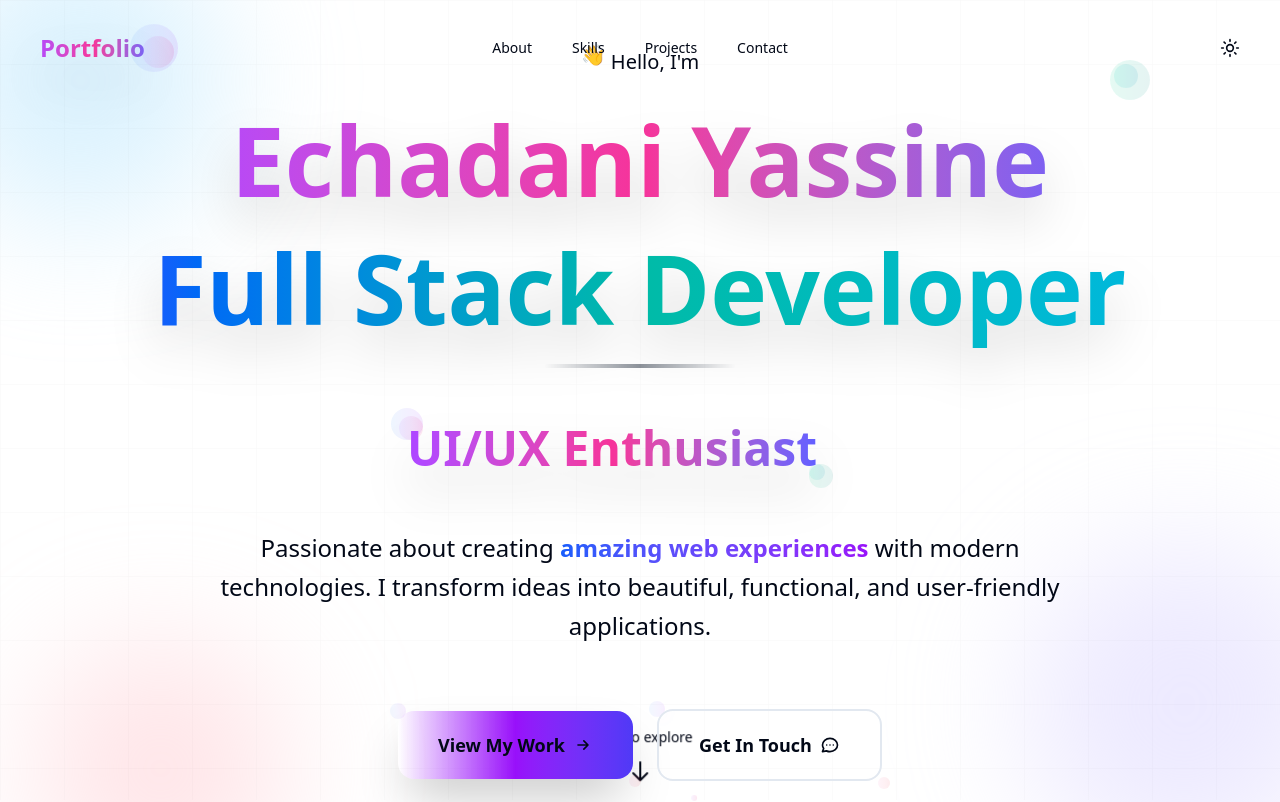
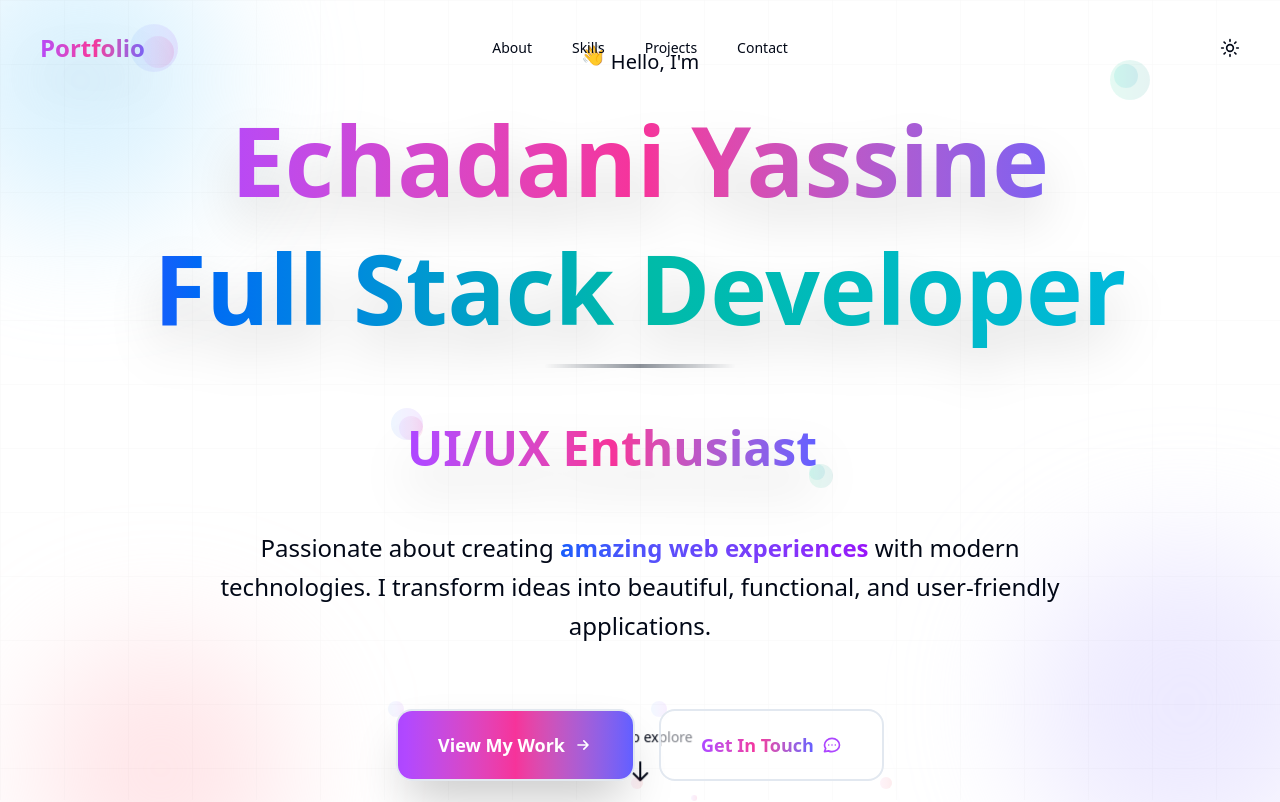
Before and after one commit to echadaniYassine/next-port, a Next.js app: page / in a window 1280 px wide. Shown: the top 802 px of the page. Built offline with nearby package versions, Linux system fonts and the light colour scheme.

Commit message:
Refactor About and Hero components; update package-lock.json

```diff
--- a/src/components/About.tsx
+++ b/src/components/About.tsx
@@ -67,6 +67,9 @@ export default function About() {
             <div className="inline-block">
               <h2 className="text-3xl md:text-4xl font-bold text-foreground mb-4">About Me</h2>
               <div className="w-24 h-1 bg-gradient-to-r from-blue-600 to-purple-600 mx-auto rounded-full" />
+               {/* <div className="flex justify-center">
+                <div className="w-32 md:w-48 h-1 bg-gradient-to-r from-transparent via-gray-800 dark:via-white to-transparent animate-pulse rounded-full shadow-lg shadow-gray-800/30 dark:shadow-white/20" />
+              </div> */}
             </div>
           </SectionDecorator>
           <p className="mt-6 text-lg text-muted-foreground max-w-2xl mx-auto">
--- a/src/components/Hero.tsx
+++ b/src/components/Hero.tsx
@@ -75,8 +75,8 @@ export default function Hero() {
               </h1>
 
               <div className="flex justify-center">
-          <div className="w-32 md:w-48 h-1 bg-gradient-to-r from-transparent via-gray-800 dark:via-white to-transparent animate-pulse rounded-full shadow-lg shadow-gray-800/30 dark:shadow-white/20" />
-        </div>
+                <div className="w-32 md:w-48 h-1 bg-gradient-to-r from-transparent via-gray-800 dark:via-white to-transparent animate-pulse rounded-full shadow-lg shadow-gray-800/30 dark:shadow-white/20" />
+              </div>
             </div>
 
 
@@ -120,20 +120,57 @@ export default function Hero() {
             </p>
           </div>
 
-          {/* CTA Buttons */}
+          { /* CTA Buttons */}
+
           <div className="flex flex-col sm:flex-row gap-6 justify-center items-center pt-8 animate-fade-in [animation-delay:0.8s]">
             <SectionDecorator variant="card">
               <button
                 onClick={scrollToProjects}
-                className="group relative px-10 py-5 bg-gradient-to-r from-primary via-purple-600 to-indigo-600 text-primary-foreground font-bold text-lg rounded-2xl shadow-2xl transition-all duration-500 hover:shadow-primary/25 hover:shadow-2xl hover:scale-105 focus:outline-none focus:ring-4 focus:ring-primary/30 min-w-[220px] overflow-hidden"
+                className="
+        group
+        relative
+        px-10 py-5
+        border-2 border-purple-500
+        font-bold text-lg rounded-2xl
+        shadow-2xl transition-all duration-500
+        hover:shadow-purple-500/25 hover:shadow-2xl hover:scale-105
+        focus:outline-none focus:ring-4 focus:ring-purple-500/30
+        min-w-[220px] overflow-hidden
+      "
                 aria-label="View my projects"
               >
-                <div className="absolute inset-0 bg-gradient-to-r from-primary/80 via-purple-600/80 to-indigo-600/80 opacity-0 group-hover:opacity-100 transition-opacity duration-500" />
-                <div className="absolute inset-0 -skew-x-12 bg-gradient-to-r from-transparent via-white/20 to-transparent opacity-0 group-hover:opacity-100 group-hover:animate-shimmer" />
+                {/* This div is the gradient background. It starts visible and fades to transparent on hover. */}
+                <div
+                  className="
+          absolute inset-0
+          bg-gradient-to-r from-purple-500 via-pink-500 to-indigo-500
+          opacity-100 group-hover:opacity-0
+          transition-opacity duration-500
+        "
+                />
+
+                {/* The content container must be relative and have a z-index to appear on top. */}
                 <span className="relative z-10 flex items-center justify-center">
-                  View My Work
+
+                  {/* The text starts as white and transitions to a gradient on hover. */}
+                  <span className="
+          text-white
+          group-hover:bg-gradient-to-r group-hover:from-purple-500 group-hover:via-pink-500 group-hover:to-indigo-500
+          group-hover:bg-clip-text group-hover:text-transparent
+          transition-colors duration-300
+        ">
+                    View My Work
+                  </span>
+
+                  {/* The SVG also starts white and transitions to a color from the gradient on hover. */}
                   <svg
-                    className="w-5 h-5 ml-2 transition-transform group-hover:translate-x-1"
+                    className="
+            w-5 h-5 ml-2
+            text-white
+            group-hover:text-purple-500
+            transition-transform group-hover:translate-x-1
+            transition-colors duration-300
+          "
                     fill="none"
                     stroke="currentColor"
                     viewBox="0 0 24 24"
@@ -148,14 +185,17 @@ export default function Hero() {
             <SectionDecorator variant="card">
               <button
                 onClick={scrollToContact}
-                className="group relative px-10 py-5 border-2 border-foreground text-foreground font-bold text-lg rounded-2xl hover:bg-foreground hover:text-background transition-all duration-500 hover:scale-105 focus:outline-none focus:ring-4 focus:ring-foreground/30 min-w-[220px] overflow-hidden backdrop-blur-sm bg-background/10"
+                className=" group relative px-10 py-5 border-2 border-purple-500 font-bold text-lg rounded-2xl hover:scale-105 focus:outline-none focus:ring-4 focus:ring-purple-500/30 min-w-[220px] overflow-hidden backdrop-blur-sm bg-white/50 transition-all duration-500"
                 aria-label="Get in touch with me"
               >
-                <div className="absolute inset-0 bg-foreground transform scale-x-0 group-hover:scale-x-100 transition-transform duration-500 origin-left" />
+                <div className="absolute inset-0 bg-gradient-to-r from-purple-500 via-pink-500 to-indigo-500 transform scale-x-0 group-hover:scale-x-100 transition-transform duration-500 origin-left" />
                 <span className="relative z-10 flex items-center justify-center">
-                  Get In Touch
+                  <span className="bg-gradient-to-r from-purple-500 via-pink-500 to-indigo-500 bg-clip-text text-transparent group-hover:text-white transition-colors duration-300">
+                    Get In Touch
+                  </span>
+
                   <svg
-                    className="w-5 h-5 ml-2 transition-transform group-hover:rotate-12"
+                    className="w-5 h-5 ml-2 text-purple-500 group-hover:text-white transition-transform group-hover:rotate-12 transition-colors duration-300"
                     fill="none"
                     stroke="currentColor"
                     viewBox="0 0 24 24"
@@ -171,9 +211,8 @@ export default function Hero() {
                 </span>
               </button>
             </SectionDecorator>
+
           </div>
-
-
         </div>
       </div>
 
```
Also changed, not shown: 1 other file (tests, documents, lock files or other folders).
